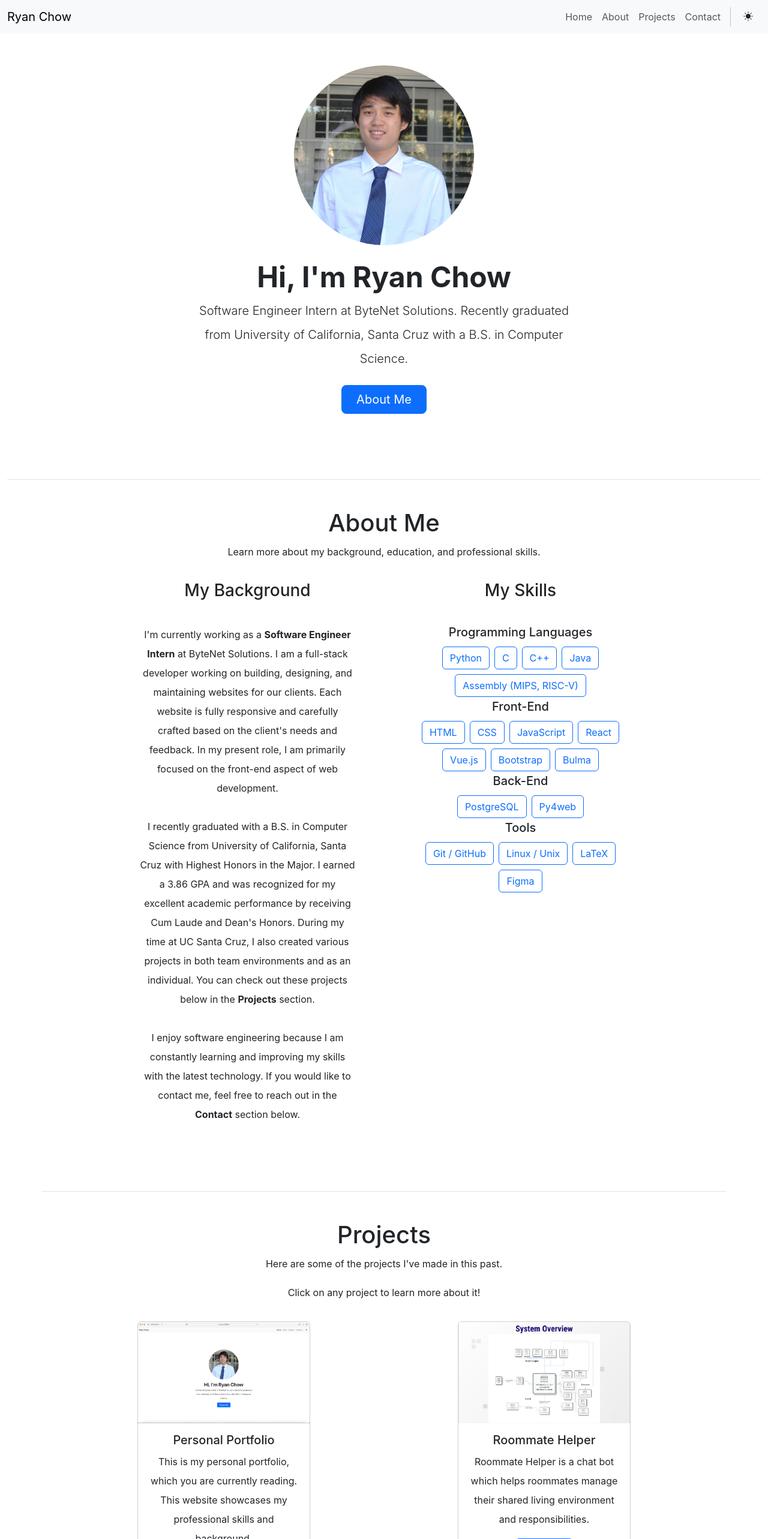
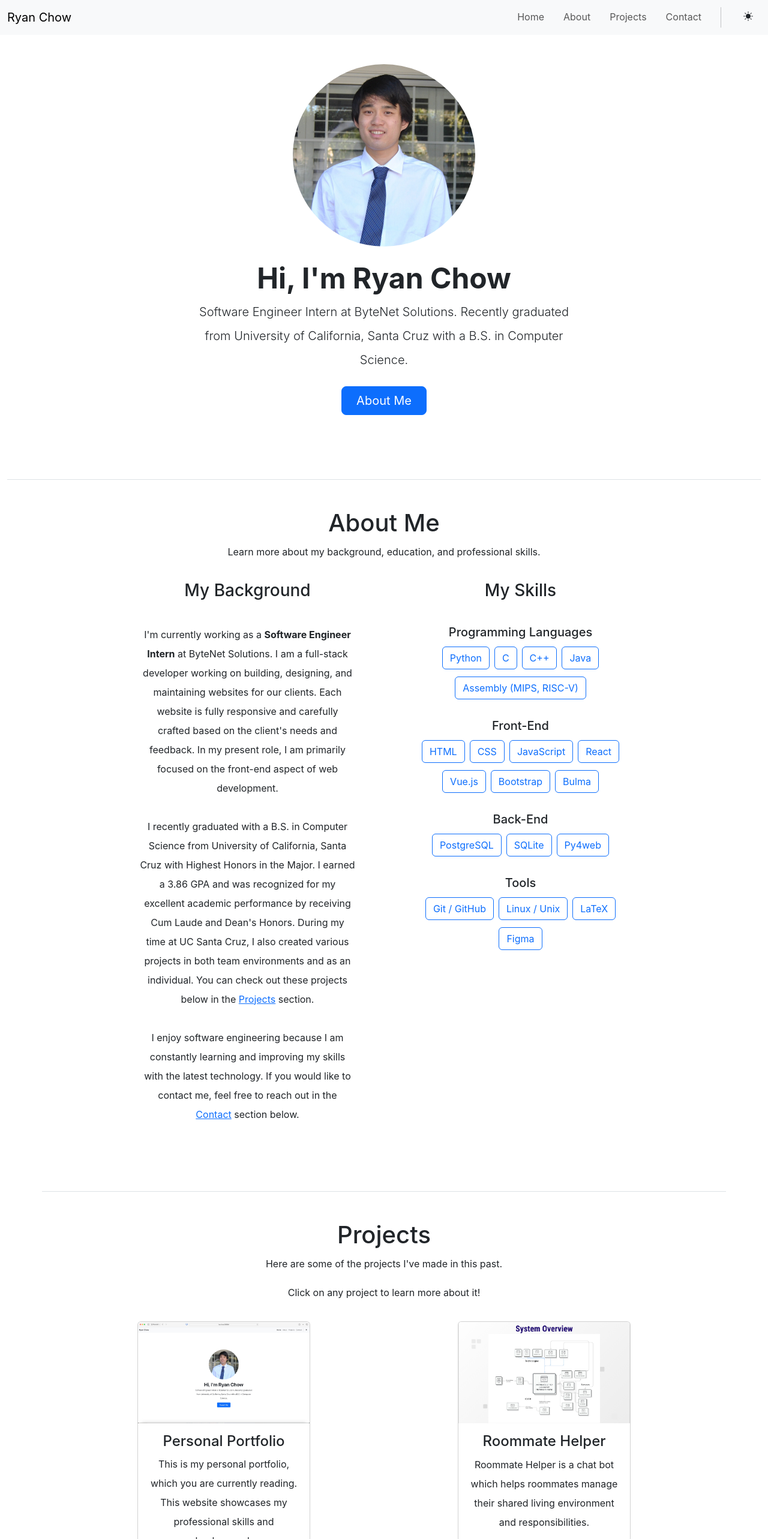
Before and after one commit to ryanchowdev/ryanchowdev-portfolio, a React (Create React App) app: page / in a window 1280 px wide. Shown: the top 2566 px of the page at 60% size. Built offline with nearby package versions, Linux system fonts and the light colour scheme.

Commit message:
Changes and fixes for release

```diff
--- a/src/components/About.js
+++ b/src/components/About.js
@@ -30,6 +30,7 @@ const skills = [
     category: "Back-End",
     items: [
       "PostgreSQL",
+      "SQLite",
       "Py4web",
     ]
   },
@@ -48,22 +49,13 @@ const skills = [
 function About () {
     return (
         <div className="container p-5 text-center lh-lg border-bottom" id="about">
-          {/* TODO Should border-bottom be longer like in hero? Also occurs in other sections
-          removed container-fluid for container
-          inconsistent position of border when jumping to section - between hero and about (below line), versus about and projects (above line)
-          maybe put p-5 in each section? */}
           <h1>About Me</h1>
           <p>Learn more about my background, education, and professional skills.</p>
-          {/* TODO need to work on responsiveness and overall layout here
-          Error: container-fluid causes a horizontal scroll wheel to appear - too much padding or something on the sides
-          Make this section taller */}
           <div className="row justify-content-center g-5">
             {/* Background */}
             <div className="col-lg-5 py-3 px-5">
               <h3>My Background</h3>
               <p>
-                {/* TODO fix wording
-                maybe add something about being born and raised in SF Bay Area, etc */}
                 <br/>
                 I'm currently working as a <b>Software Engineer Intern</b> at ByteNet Solutions.
                 I am a full-stack developer working on building, designing, and maintaining websites for our clients.
@@ -73,10 +65,10 @@ function About () {
                 I recently graduated with a B.S. in Computer Science from University of California, Santa Cruz with Highest Honors in the Major.
                 I earned a 3.86 GPA and was recognized for my excellent academic performance by receiving Cum Laude and Dean's Honors.
                 During my time at UC Santa Cruz, I also created various projects in both team environments and as an individual.
-                You can check out these projects below in the <b>Projects</b> section.
+                You can check out these projects below in the <a href="#projects">Projects</a> section.
                 <br/><br/>
                 I enjoy software engineering because I am constantly learning and improving my skills with the latest technology.
-                If you would like to contact me, feel free to reach out in the <b>Contact</b> section below.
+                If you would like to contact me, feel free to reach out in the <a href="#contact">Contact</a> section below.
                 <br/><br/>
               </p>
             </div>
@@ -84,23 +76,14 @@ function About () {
             <div className="col-lg-5 py-3 px-5">
               <h3>My Skills</h3>
               <br/>
-              {/* TODO
-                  put more space/padding between sections
-                  make these different colors?
-                  maybe add some images? */}
-              {/* Display skills */}
               {
                 skills.map((skill) =>(
                   <React.Fragment key={skill.id}>
-                    <div>
+                    <div className="mb-4">
                       <h5>{skill.category}</h5>
-                      {/* TODO pick a secondary color scheme to use throughout the page -
-                          can be blue, green, purple, etc
-                          change all buttons to this color
-                          make buttons appear like boxes, cannot interact with them */}
                       {
                         skill.items.map((item, index) =>
-                          <div className="d-inline-flex p-1">
+                          <div className="d-inline-flex mb-1 p-1">
                             <button type="button" className="btn btn-outline-primary" style={{pointerEvents: "none"}}>
                               <React.Fragment key={index}>
                                 {item}
--- a/src/components/Contact.js
+++ b/src/components/Contact.js
@@ -27,31 +27,31 @@ const onSubmit = async (event) => {
 function Contact () {
     return (
         <div className="container p-5 text-center lh-lg border-bottom" id="contact">
-          {/* TODO Make this a card?
-          Removed container-fluid for container
-          added p-5 for additional padding between sections */}
           <h1>Contact</h1>
           <p>
             Feel free to contact me with any questions or concerns.<br />
             I will get back to you as soon as possible.<br />
           </p>
-          {/* Contact form */}
+          {/* Contact form
+          TODO - add visual feedback after submitting form successfully */}
           <form className="d-flex flex-column align-items-center" onSubmit={onSubmit}>
+            {/* Name */}
             <div className="mb-3 w-50">
               <label htmlFor="name" className="form-label">Full Name</label>
               <input type="text" name="name" className="form-control" id="name"/>
             </div>
+            {/* Email */}
             <div className="mb-3 w-50">
               <label htmlFor="email" className="form-label">Email Address</label>
               <input type="email" name="email" className="form-control" id="email"/>
             </div>
+            {/* Message */}
             <div className="mb-3 w-50">
               <label htmlFor="message" className="form-label">Message</label>
               <textarea className="form-control" name="message" id="message" rows="3"></textarea>
             </div>
-            {/* TODO Move this button down, maybe add arrow symbol or check mark
-            Should we have some animation after submitting the form? */}
-            <button type="submit" className="btn btn-success mt-4 py-2 px-3">Submit</button>
+            {/* Submit */}
+            <button type="submit" className="btn btn-success mt-4 py-2 px-3"><i className="bi bi-check-lg"></i> Submit</button>
           </form>
           <br />
         </div>
--- a/src/components/Footer.js
+++ b/src/components/Footer.js
@@ -1,15 +1,13 @@
 function Footer () {
     return (
         <footer>
-            {/* TODO edit description
-            removed container-fluid for container
-            maybe just make this section smaller? */}
-            <div className="container p-5 text-center lh-lg" id="footer">
+            <div className="container p-4 text-center lh-lg" id="footer">
                 <div className="row">
-                    {/* TODO work in progress */}
+                    {/* Info */}
                     <div className="col">
                         <p>Developed by Ryan Chow with <a href="https://react.dev/">React</a> and <a href="https://getbootstrap.com/">Bootstrap</a>.</p>
                     </div>
+                    {/* Socials */}
                     <div className="col">
                         <ul className="nav justify-content-center gap-2">
                             <li className="nav-item">
--- a/src/components/Hero.js
+++ b/src/components/Hero.js
@@ -3,12 +3,12 @@ import profilePic from "../assets/ryan-profile.jpg";
 function Hero () {
     return (
         <div className="container-fluid text-center lh-lg" id="home">
-          {/* CENTERED HERO */}
-          {/* px-4 py-5 my-5 */}
-          {/* TODO maybe put some animation when you load the page? */}
+          {/* Centered hero section */}
           <div className="d-flex align-items-center justify-content-center text-center border-bottom vh-100">
             <div className="d-inline">
-              <img className="d-block mx-auto mb-4 rounded-circle img-fluid" src={profilePic} alt="Ryan's profile pic" width="300"/>
+              {/* Profile picture */}
+              <img className="d-block mx-auto mb-4 rounded-circle img-fluid" src={profilePic} style={{width: "19rem"}} alt="Ryan's profile pic"/>
+              {/* Description */}
               <h1 className="display-5 fw-bold">Hi, I'm Ryan Chow</h1>
               <div className="col-lg-6 mx-auto">
                 <p className="lead mb-4">
--- a/src/components/Navbar.js
+++ b/src/components/Navbar.js
@@ -14,18 +14,17 @@ function toggleTheme() {
 // Navbar
 function Navbar() {
     return (
-        // TODO navbar is overlapping the sections, can we offset when we click navbar section to go up more?
         <nav className="navbar fixed-top navbar-expand-lg bg-body-tertiary">
             <div className="container-fluid">
                 {/* Name on the left */}
-                <a className="navbar-brand" href="#">Ryan Chow</a>
+                <a className="navbar-brand" href="#home">Ryan Chow</a>
                 {/* Button for mobile controls */}
                 <button className="navbar-toggler" type="button" data-bs-toggle="collapse" data-bs-target="#navbarSupportedContent" aria-controls="navbarSupportedContent" aria-expanded="false" aria-label="Toggle navigation">
                     <span className="navbar-toggler-icon"></span>
                 </button>
-                {/* Page sections on the right */}
+                {/* Page sections on the right - underline active section */}
                 <div className="collapse navbar-collapse" id="navbarSupportedContent">
-                    <ul className="navbar-nav ms-auto mb-2 mb-lg-0">
+                    <ul className="navbar-nav nav-underline ms-auto mb-2 mb-lg-0">
                         {/* Sections */}
                         <li className="nav-item">
                             <a className="nav-link" aria-current="page" href="#home">Home</a>
--- a/src/components/Projects.js
+++ b/src/components/Projects.js
@@ -1,5 +1,5 @@
 import React from "react";
-import portfolioCover from "../assets/cover-portfolio.jpeg"; // TODO may need to retake photo if we change site home screen
+import portfolioCover from "../assets/cover-portfolio.jpeg";
 import roommateHelperCover from "../assets/cover-roommate.jpg";
 import stockMarketCover from "../assets/cover-stock-market.jpg";
 import breadCover from "../assets/cover-bread.jpeg";
@@ -15,11 +15,6 @@ import ucscScraperCover from "../assets/cover-ucsc-scraper.jpg";
   descriptionShort - Brief description displayed on the outer card
   descriptionLong - Longer description shown within the modal, presented as a list of information
   coverImg - image which will be displayed on the front of the card as well as inside the modal
-
-  TODO
-  images - other images related to the project?
-  maybe shorten descriptionShort to just one line and have the picture take up most of the space?
-  maybe put descriptionLong as just a paragraph so it's easier to write about and list the features?
 */
 const projects = [
   {
@@ -53,11 +48,12 @@ const projects = [
       "Led a team of five developers to create this project, using SCRUM practices",
       "Designed as an assistant to help roommates manage various household tasks",
       "Some features include:",
-      "Notify users to perform scheduled tasks",
+      "Notify users to perform scheduled tasks (track who should take out garbage, clean, do dishes, etc.)",
       "Monetary system for tracking expenses and debt",
-      "Alarm system for household or other important events",
-      "...",
-      "and more.",
+      "Alarm system for household or other important events (house meetings, rent collection, etc.)",
+      "Google Maps lookup to assist with group activities such as new dining options or shopping",
+      "Weather lookup using OpenWeatherMap API",
+      "...and more.",
     ],
     coverImg: roommateHelperCover,
   },
@@ -70,24 +66,23 @@ const projects = [
       "Vue.js",
       "Bulma",
     ],
-    descriptionShort: "Stock Market Imitation is a dynamic website which provides a simulated stock market experience for users to practice investing without risking real money.",
+    descriptionShort: "This dynamic website provides a simulated stock market experience for users to practice investing without risking real money.",
     descriptionLong: [
       "Dynamic website created in collaboration with a team of five developers",
       "Enables users to practice investing in the stock market without risking real money",
       "Some features include:",
       "Simulated stock market behavior",
-      "Login system",
-      "Buy and sell stocks",
-      "Portfolio building", // TODO reword, track your performance in the portfolio
-      "Charts to track portfolio performance as well as historical stock prices",
+      "Ability to buy and sell stocks",
+      "Login system so users can create their own portfolios and track their performance",
+      "Charts to visualize portfolio performance as well as historical stock prices",
       "Forum to discuss with other users",
-      "... and more",
+      "... and more.",
     ],
     coverImg: stockMarketCover,
   },
   {
     id: 3,
-    title: "Bread & Thyme Website",
+    title: "Bakery Website",
     url: "https://github.com/ryanchowdev/website-bread-and-thyme",
     technologies: [
       "HTML",
@@ -115,8 +110,8 @@ const projects = [
     descriptionLong: [
       "Web scraper built with Python's Beautiful Soup library",
       "Used Tkinter library to create an easy-to-use GUI",
-      "Useful for UCSC students to quickly enroll in popular classes before others",
-      "Personally used this application to be notified when a space became available in classes that I hoped to join",
+      "Useful for UCSC students to enroll in popular classes before others",
+      "Personally used this application throughout college to be notified when a space became available in classes that I hoped to join",
     ],
     coverImg: ucscScraperCover,
   },
@@ -133,48 +128,32 @@ function modalId({project}) {
 }
 
 function Projects () {
-  // just have 2 cards per row with image and description for project
-  // upon clicking anywhere on the cards, a modal pops up (?)
-  // put github within modal, as well as extended description, technologies used, other information, etc
-  // TODO removed container-fluid for container - keep?
-  // we want the content contained within this area, but maybe extend the border line to be fluid/fill the entire width of the viewport?
-  // TODO watch out for overlapping sections - use inspect element
-  // TODO put some more clear indication that you can click on the boxes - maybe put animation on box when you hover over it
   return (
       <div className="container p-5 text-center lh-lg border-bottom" id="projects">
+        {/* My personal projects */}
         <h1>Projects</h1>
         <p>Here are some of the projects I've made in this past.</p>
         <p>Click on any project to learn more about it!</p>
-        {/* Display projects, 2 per row */}
-        {/* TODO Possibly change to image on card, then description to the side, only 1 project per row
-        Maybe make cards bigger? */}
+        {/* Display projects
+            2 per row above size lg (desktop)
+            1 per row below size lg (mobile) */}
         <div className="row">
           {
             projects.map((project) =>(
               <React.Fragment key={project.id}>
-                {/* Card */}
-                <div className="col-12 col-md-6 my-3">
-                  {/*
-                    For devices >= 768px: 2 columns per row at 50% width (col-md-6) (can also try col-md-4 to have 3 columns per row)
-                    For smaller devices, 1 column per row at 100% width (size 12)
-                    TODO Increase height of this section if needed?
-                    Make size of every box consistent instead of depending on the amount of text?
-                  */}
+                {/* Cards */}
+                <div className="col-12 col-lg-6 my-3">
                   {/* Trigger modal when clicking card */}
-                  <div className="card mx-auto" style={{width: '18rem'}} data-bs-toggle="modal" data-bs-target={modalTarget({project})}>
+                  <div className="card mx-auto" style={{width: "18rem", cursor: "pointer"}} data-bs-toggle="modal" data-bs-target={modalTarget({project})}>
                     {/* Project cover image */}
-                    {/* TODO Maybe enlarge image when clicked so user can see in better detail? */}
                     <img loading="lazy" src={project.coverImg} className="card-img-top" alt={project.title} />
                     <div className="card-body">
-                      <h5 className="card-title">{project.title}</h5>
+                      <h4 className="card-title">{project.title}</h4>
                       <p className="card-text">{project.descriptionShort}</p>
-                      {/* TODO clicking github link also opens modal
-                      Change behavior: Remove this button outside -- instead put github link solely within modal, and make it more noticeable that cards can be clicked */}
-                      <a href={project.url} target="_blank" rel="noopener noreferrer" className="btn btn-primary"><i className="bi bi-github"></i> Github</a>
                     </div>
                   </div>
                 </div>
-                {/* TODO Modal - use xl, need to test on smaller screens, can change to lg */}
+                {/* Modal - use xl */}
                 <div className="modal fade" id={modalId({project})} tabIndex="-1" aria-labelledby="modalLabel" aria-hidden="true">
                   <div className="modal-dialog modal-xl">
                     <div className="modal-content">
@@ -183,12 +162,17 @@ function Projects () {
                         <button type="button" className="btn-close" data-bs-dismiss="modal" aria-label="Close"></button>
                       </div>
                       <div className="modal-body">
-                        {/* TODO maybe image carousel here if we want to add more images later? */}
+                        {/* Enlarged cover image */}
                         <img loading="lazy" src={project.coverImg} className="w-100" alt={project.title} />
-                        {/* Display the project's technologies in boxes */}
+                        {/* Link to GitHub repository */}
+                        <div className="mt-4">
+                          <a href={project.url} target="_blank" rel="noopener noreferrer" className="btn btn-lg btn-secondary"><i className="bi bi-github"></i> Github</a>
+                          <br />
+                        </div>
+                        {/* Project technologies */}
                         {
                           project.technologies.map((technology, index) =>
-                            <div className="d-inline-flex mt-4 mb-1 p-1">
+                            <div className="d-inline-flex mt-2 mb-1 p-1">
                               <button type="button" className="btn btn-outline-primary" style={{pointerEvents: "none"}}>
                                 <React.Fragment key={index}>
                                   {technology}
```
